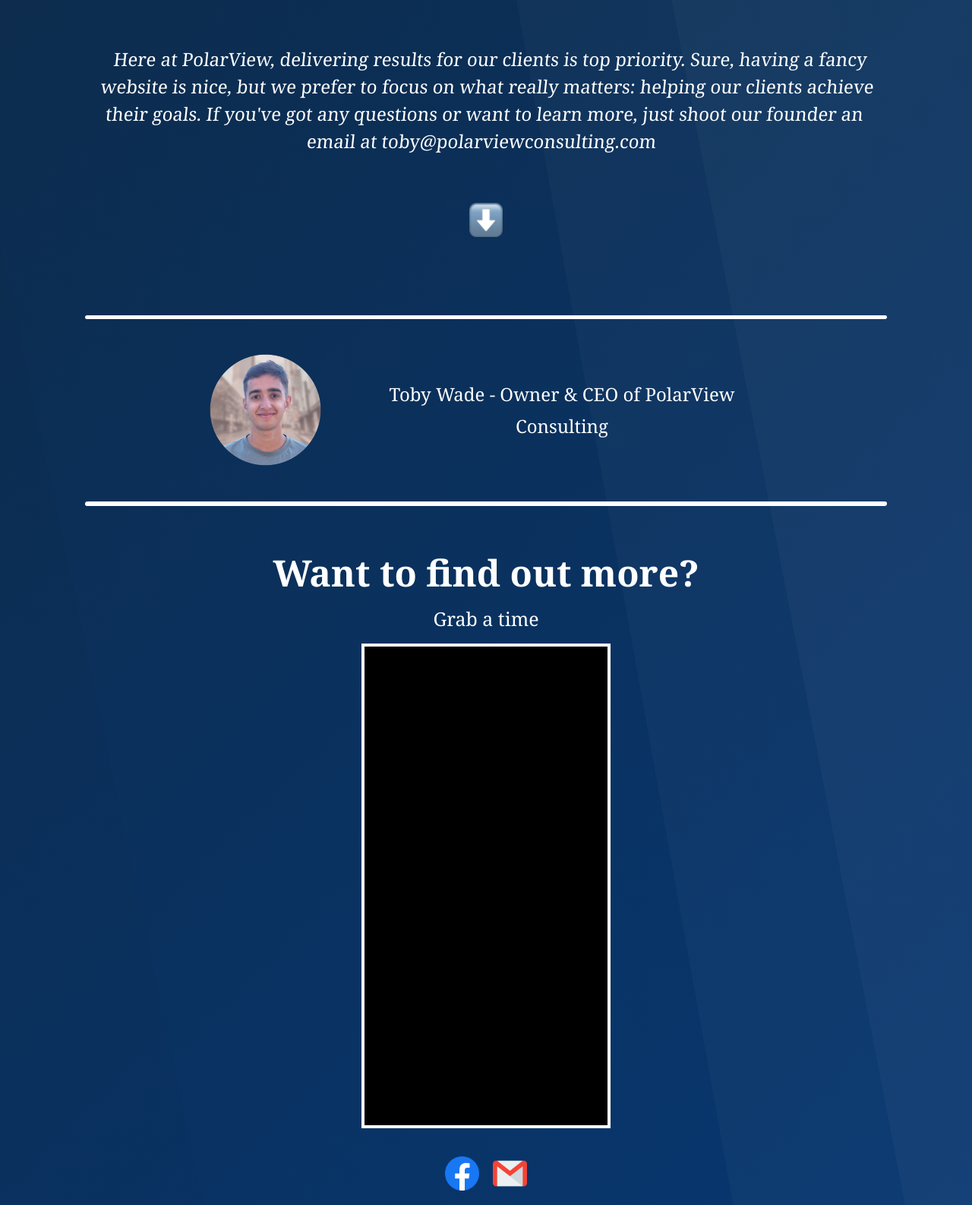
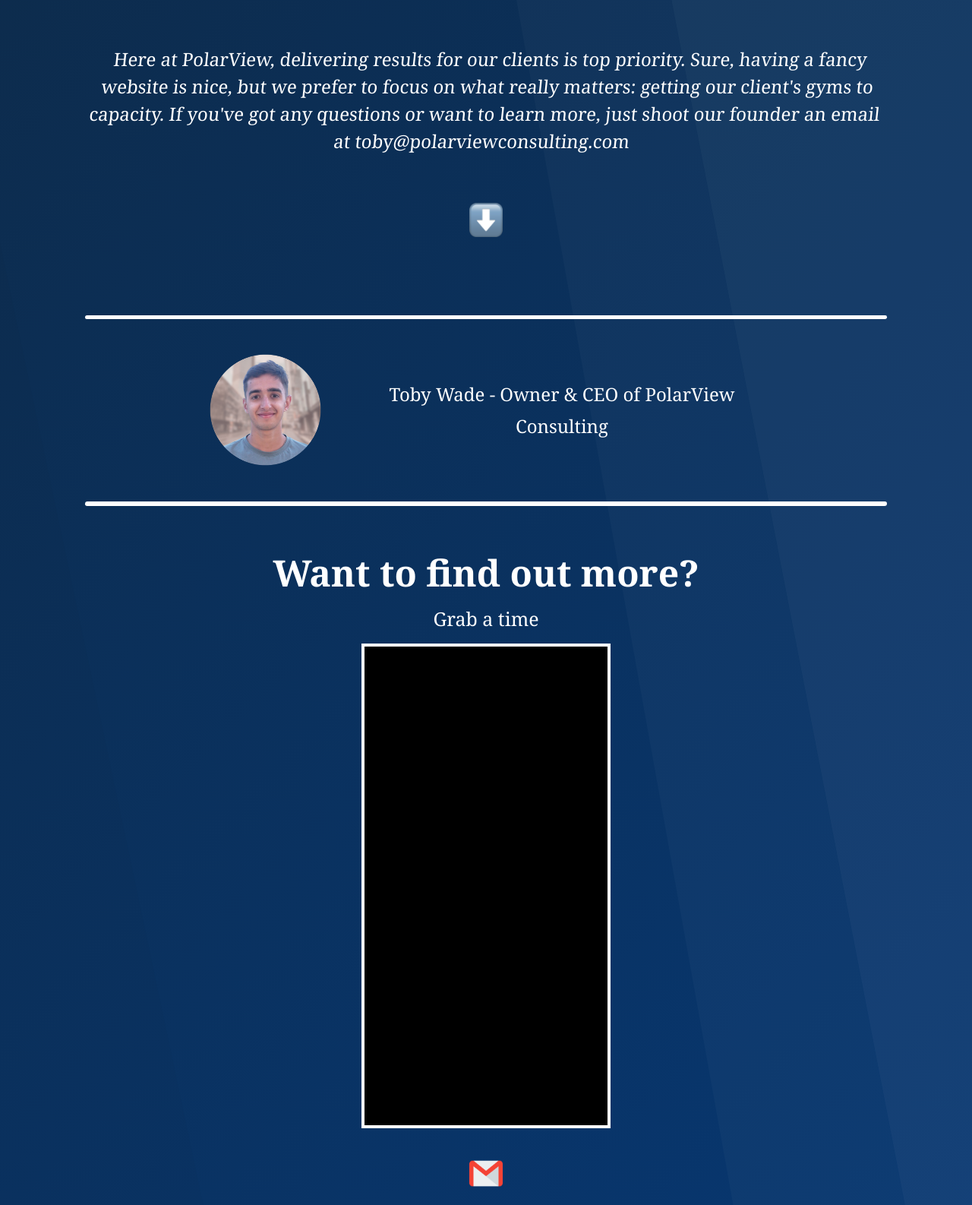
Before and after one commit to tobywadeuk/omni, a plain HTML site: page index.html in a window 1280 px wide. Shown: the part 505-2091 px from the top of the page at 76% size. Drawn offline with Linux system fonts and the light colour scheme; a script that the page names is missing.

Commit message:
Update index.html

```diff
--- a/index.html
+++ b/index.html
@@ -28,7 +28,7 @@
         <div class="textthree">
           Here at PolarView, delivering results for our clients is top priority.
           Sure, having a fancy website is nice, but we prefer to focus on what
-          really matters: helping our clients achieve their goals. If you've got
+          really matters: getting our client's gyms to capacity. If you've got
           any questions or want to learn more, just shoot our founder an email
           at toby@polarviewconsulting.com
         </div>
@@ -105,9 +105,9 @@
       </div>
 
       <div class="links section">
-        <a href="https://www.facebook.com/polarviewconsulting">
-          <img src="fblogo.png" class="icon" />
-        </a>
+        <!-- <a href="https://www.facebook.com/polarviewconsulting"> -->
+        <!-- <img src="fblogo.png" class="icon" /> -->
+        <!-- </a> -->
         <a href="mailto:toby@polarviewconsulting.com">
           <img src="eglogo.png" class="icon" />
         </a>
```
